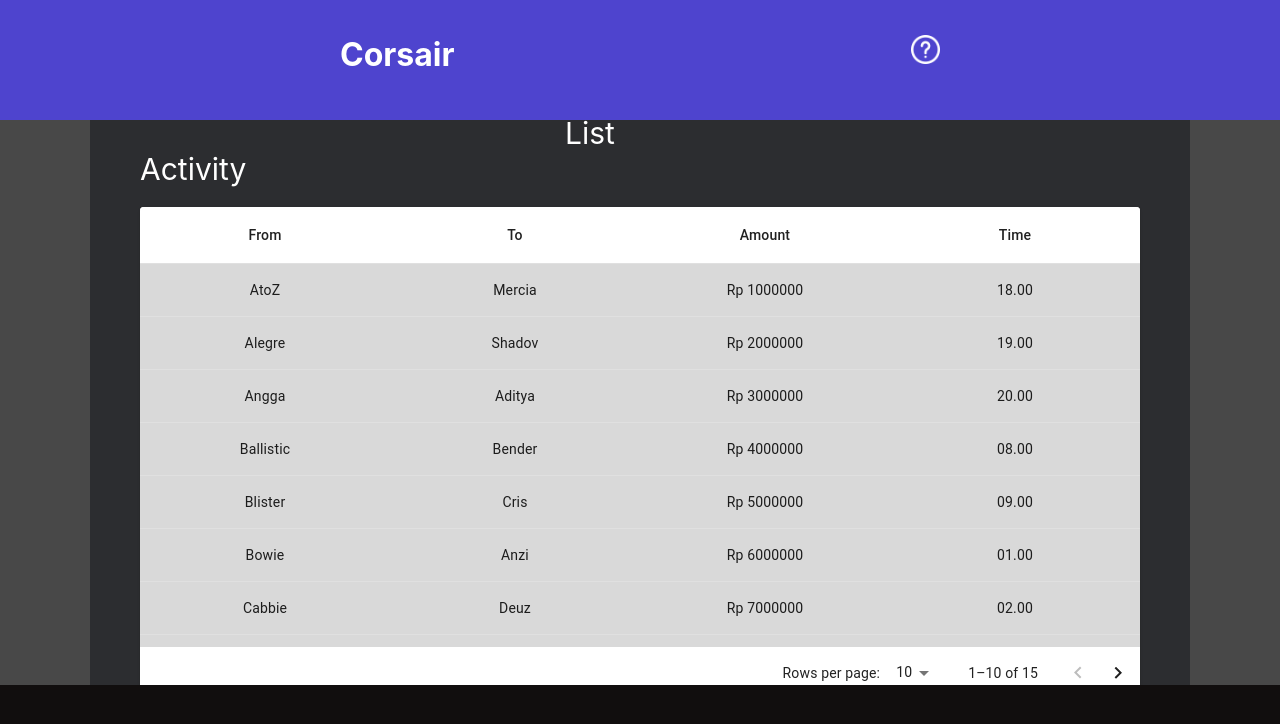
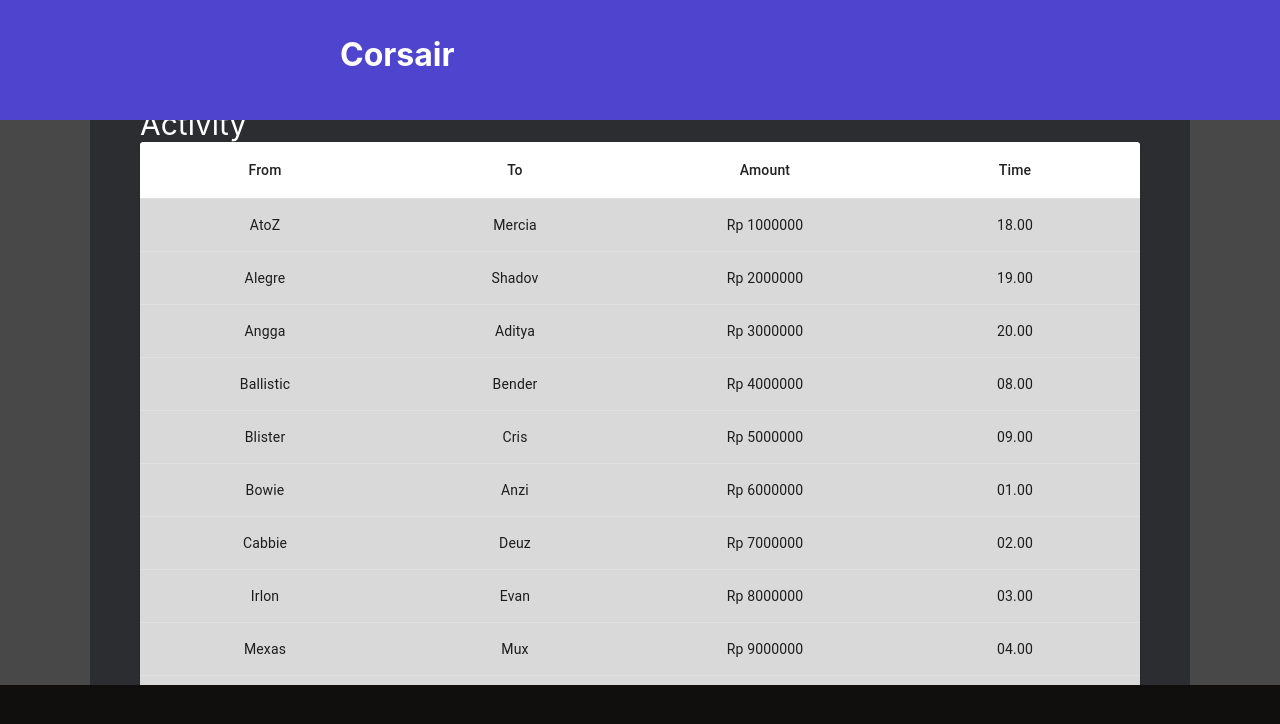
Before and after one commit to GungdeAngga/react-ta, a React (Create React App) app: page /AdminPage in a window 1280 px wide. Shown: the top 724 px of the page. Built offline with nearby package versions, Linux system fonts and the light colour scheme.

Commit message:
minor fix

```diff
--- a/src/components/HeaderWeb.js
+++ b/src/components/HeaderWeb.js
@@ -1,5 +1,4 @@
 import React from 'react'
-import { Link } from 'react-router-dom'
 
     const style = {
         header:{
@@ -33,10 +32,6 @@ export default function HeaderWeb() {
         <div style={style.headerConten}>
             <span style={style.headerText}><strong>Corsair</strong></span>
 
-        <Link to="/" style={style.button} >
-            <img src='./assets/interrogation-free-icon-font.png' alt="support" style={{width: "100%",}}/>
-        </Link>
-        {/* link to support (to="/support") */}
         </div>
     </div>
   )
--- a/src/components/contents/AdminContent.js
+++ b/src/components/contents/AdminContent.js
@@ -21,7 +21,7 @@ const style = {
       padding: "50px",
       paddingTop: "30px",
       width: "1000px",
-      height: "550px",
+      height: "680px",
     },
     list:{
       fontSize: "30px",
@@ -97,11 +97,11 @@ export default function AdminContent() {
     <div style={style.MainContent}>
       <div style={style.Content}>
 
+        <br/>
         <span style={style.list}>List Activity</span>
-        <div><br/></div>
 
         <Paper sx={{ width: '100%', overflow: 'hidden' }}>
-        <TableContainer sx={{ maxHeight: 440, background: '#D9D9D9' }}>
+        <TableContainer sx={{ maxHeight: 590, background: '#D9D9D9' }}>
             <Table stickyHeader aria-label="sticky table">
             <TableHead>
                 <TableRow>
```
